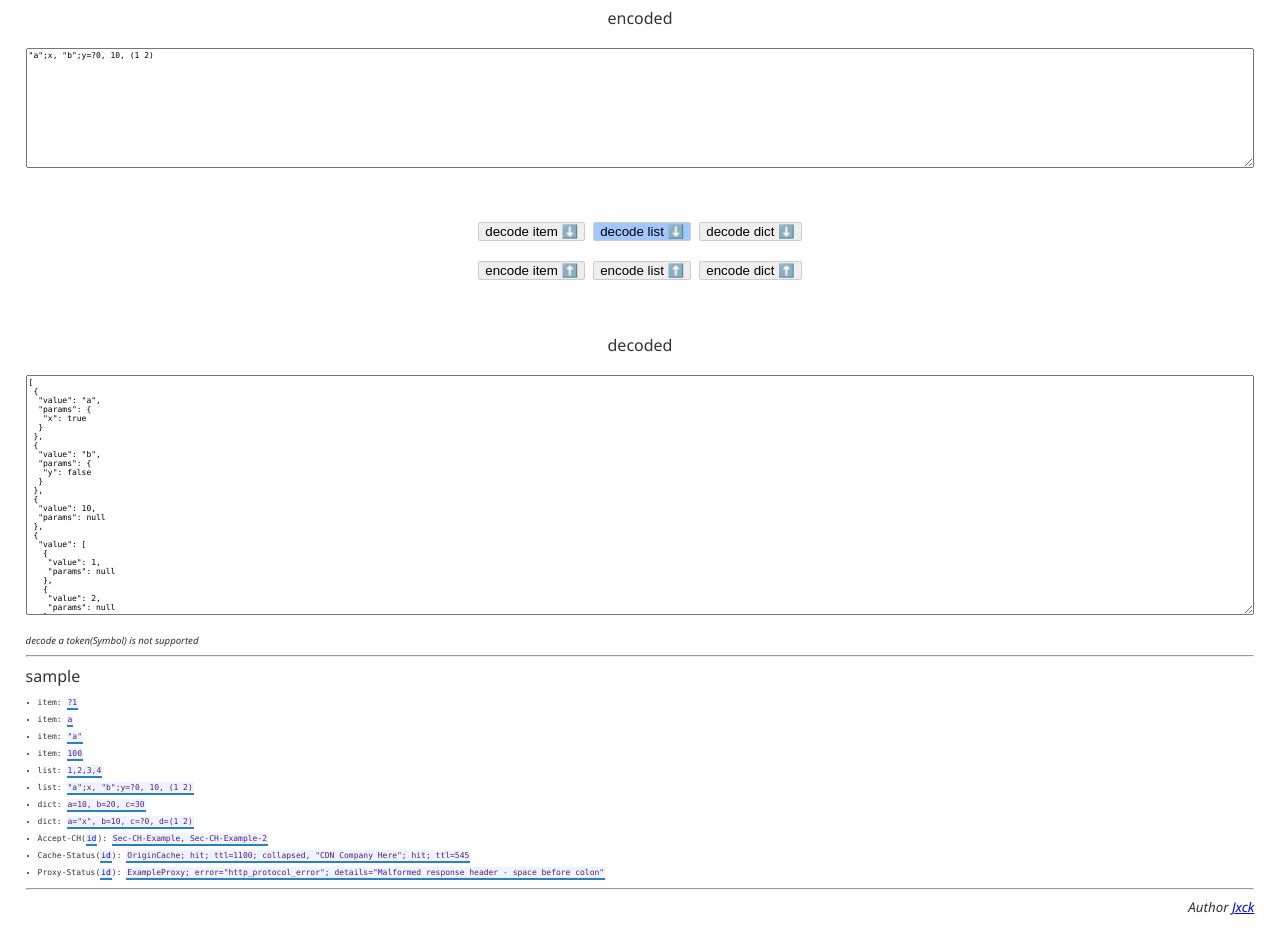
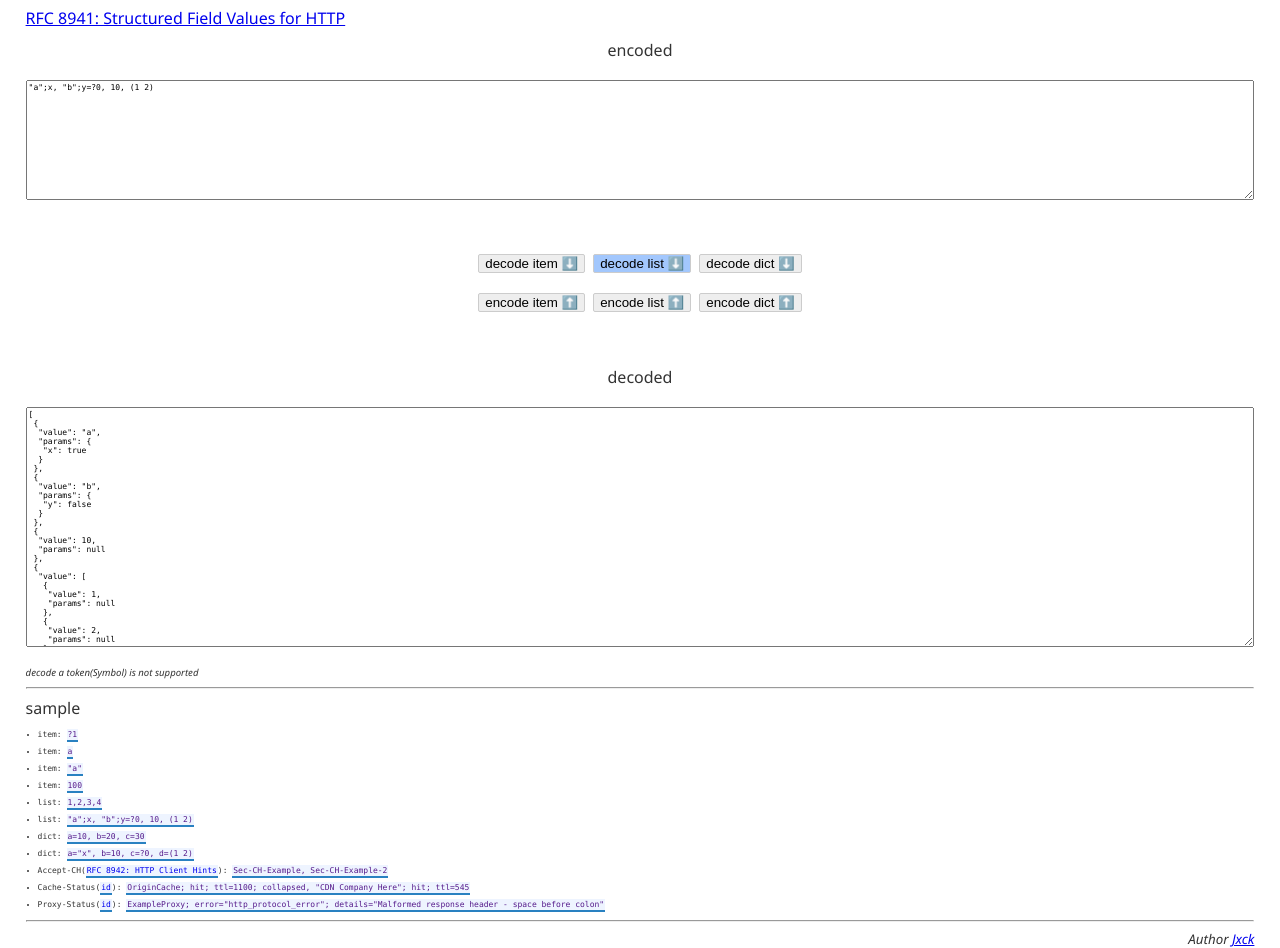
Before and after one commit to Jxck/structured-field-values, a website: page demo.html in a window 1280 px wide. Shown: the part 40-988 px from the top of the page. Before the commit the page ends 956 px from the top, so only its background shows below. Drawn offline with Linux system fonts and the light colour scheme.

Commit message:
update id-draft to RFC8941

```diff
--- a/bnf/bnf.js
+++ b/bnf/bnf.js
@@ -5,7 +5,7 @@ import {base64decode, base64encode} from "../index.js"
 /// parser
 export function parseItem(value) {
   // trim leading/trailing space
-  // https://tools.ietf.org/html/draft-ietf-httpbis-header-structure-19#section-4.2
+  // https://www.rfc-editor.org/rfc/rfc8941.html#section-4.2
   const result = sf_item()(value.trim())
   if (result.ok === false) {
     throw new Error(`failed to parse`)
@@ -18,7 +18,7 @@ export function parseItem(value) {
 
 export function parseList(value) {
   // return if empty
-  // https://tools.ietf.org/html/draft-ietf-httpbis-header-structure-19#section-4.2.1
+  // https://www.rfc-editor.org/rfc/rfc8941.html#section-4.2.1
   if (value === ``) return []
 
   const result = sf_list()(value.trim())
@@ -33,7 +33,7 @@ export function parseList(value) {
 
 export function parseDict(value) {
   // return if empty
-  // https://tools.ietf.org/html/draft-ietf-httpbis-header-structure-19#section-4.2.1
+  // https://www.rfc-editor.org/rfc/rfc8941.html#section-4.2.1
   if (value === ``) return {}
 
   const result = sf_dictionary()(value.trim())
--- a/demo.html
+++ b/demo.html
@@ -127,6 +127,7 @@ button {
 </style>
 
 <h1>Structured Field Values DEMO</h1>
+<h2><a href=https://www.rfc-editor.org/rfc/rfc8941.html>RFC 8941: Structured Field Values for HTTP</a></h2>
 <main>
   <label for=encoded>encoded</label>
   <textarea id=encoded class=encoded></textarea>
@@ -159,7 +160,7 @@ button {
   <li>list: <a class="sample List" href="">"a";x, "b";y=?0, 10, (1 2)</a></li>
   <li>dict: <a class="sample Dict" href="">a=10, b=20, c=30</a>
   <li>dict: <a class="sample Dict" href="">a="x", b=10, c=?0, d=(1 2)</a></li>
-  <li>Accept-CH(<a href=https://tools.ietf.org/html/draft-ietf-httpbis-client-hints-15>id</a>): <a class="sample List" href="">Sec-CH-Example, Sec-CH-Example-2</a></li>
+  <li>Accept-CH(<a href=https://www.rfc-editor.org/rfc/rfc8942.html>RFC 8942: HTTP Client Hints</a>): <a class="sample List" href="">Sec-CH-Example, Sec-CH-Example-2</a></li>
   <li>Cache-Status(<a href=https://tools.ietf.org/html/draft-ietf-httpbis-cache-header-07>id</a>): <a class="sample List" href="">OriginCache; hit; ttl=1100; collapsed, "CDN Company Here"; hit; ttl=545</a></li>
   <li>Proxy-Status(<a href=https://tools.ietf.org/html/draft-ietf-httpbis-proxy-status-02>id</a>): <a class="sample List" href="">ExampleProxy; error="http_protocol_error"; details="Malformed response header - space before colon"</a></li>
 </ul>
--- a/package.json
+++ b/package.json
@@ -1,7 +1,7 @@
 {
   "name": "structured-field-values",
   "version": "0.5.0",
-  "description": "Implementation of Structured Field Values from IETF httpbis https://tools.ietf.org/html/draft-ietf-httpbis-header-structure-19",
+  "description": "Implementation of Structured Field Values from IETF httpbis RFC8941",
   "main": "index.js",
   "scripts": {
     "test": "node test/test.js && npx tsc",
@@ -14,7 +14,8 @@
   "keywords": [
     "structured field values",
     "structured headers",
-    "http header structur"
+    "http header field structure",
+    "RFC8941"
   ],
   "type": "module",
   "author": "Jxck",
```
Also changed, not shown: README.md.
